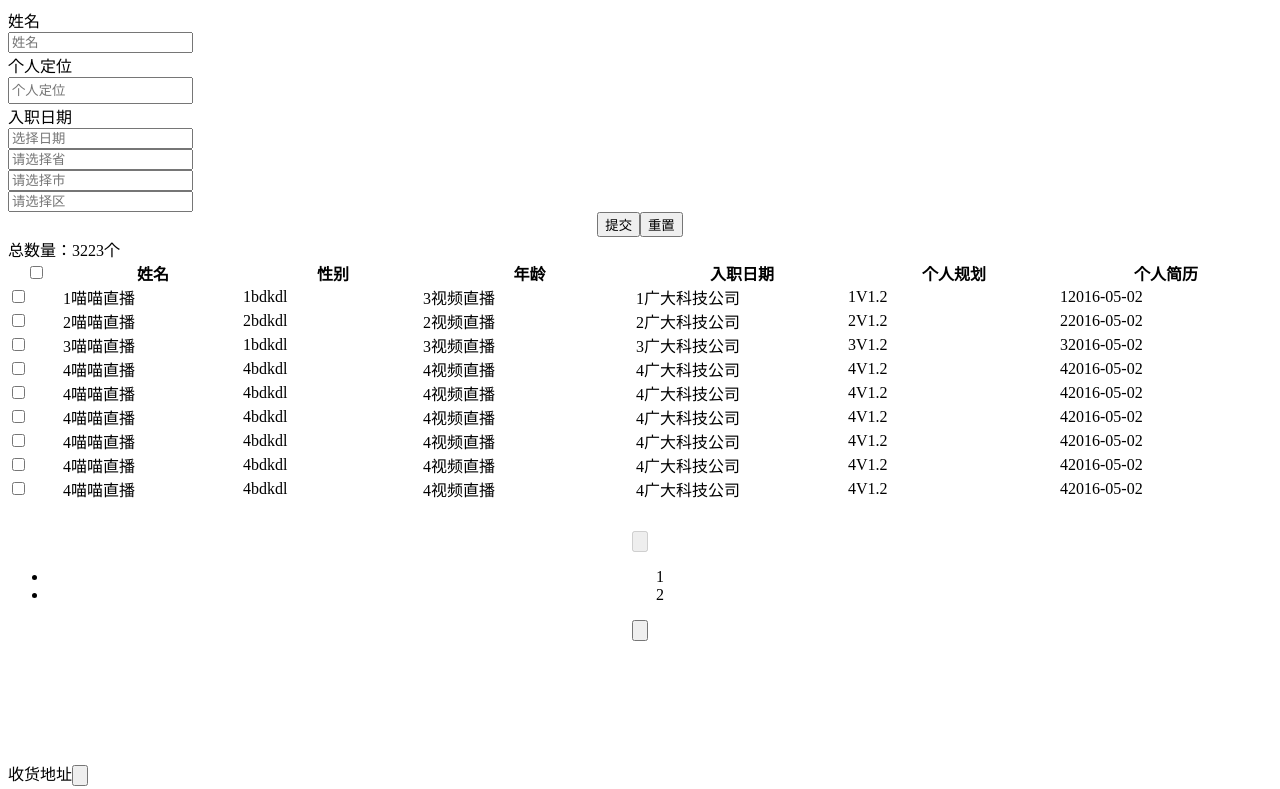
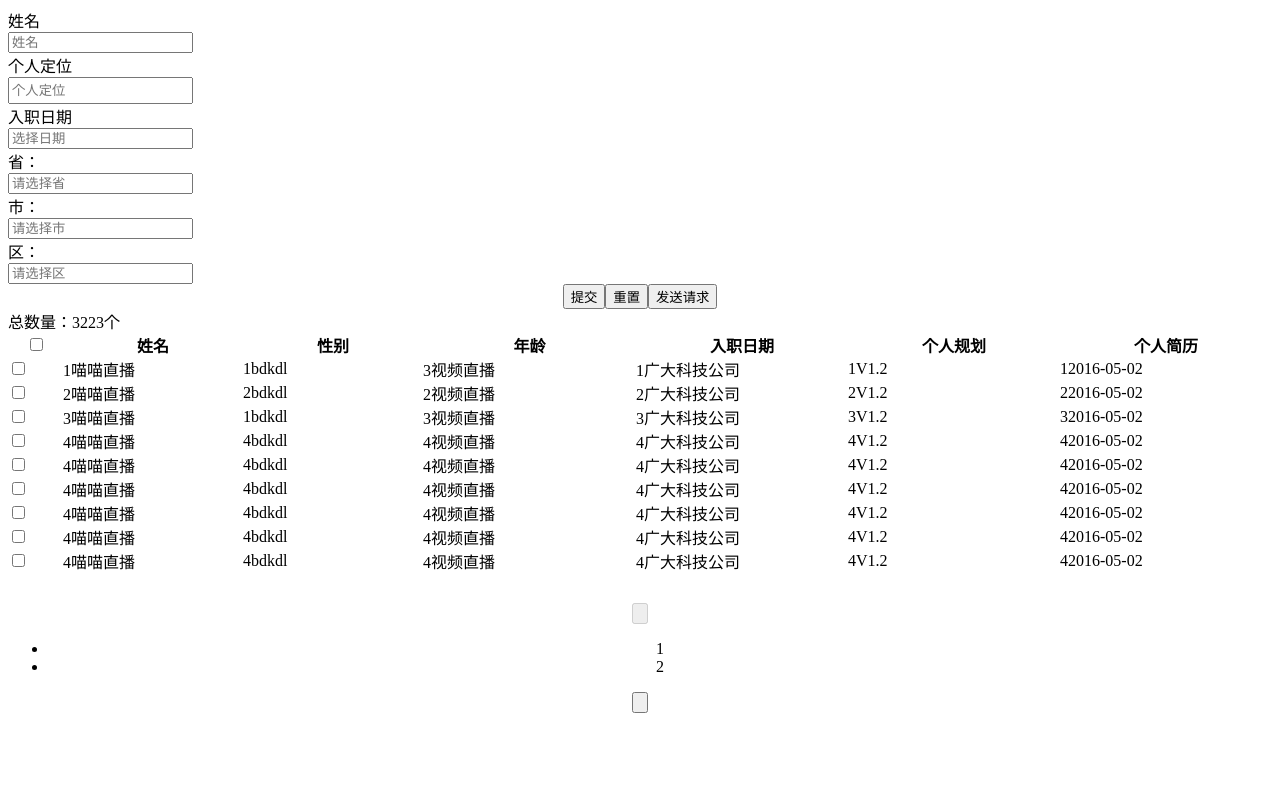
Before and after one commit to langhuakai/vuets-demo, a Vue app: page /query in a window 1280 px wide. Shown: the top 789 px of the page. Built offline with nearby package versions, Linux system fonts and the light colour scheme.

Commit message:
我的提交

```diff
--- a/src/components/QueryPage.vue
+++ b/src/components/QueryPage.vue
@@ -26,6 +26,7 @@
     <div class="center">
       <el-button type="primary" @click="submitForm('numberValidateForm')">提交</el-button>
       <el-button @click="resetForm('numberValidateForm')">重置</el-button>
+      <el-button @click="get">发送请求</el-button>
     </div>
     <TestTable></TestTable>
     <UpdateDialog :dialogFormVisible= "dialogUpdateVisible"  @handleUpdateClose="handleUpdateClose"/>
@@ -46,6 +47,7 @@
       origin: string;
     }
 
+    // 用户信息表单接口
     interface UserForm {
       userName: string;
       personalPlan: string;
@@ -56,19 +58,18 @@
       valueOrigin: string; // 所选的区
     }
 
+    // label和value对应接口
     interface ValueMap {
       label: string;
       value: string;
     }
 
-    interface App {
-      appname: string;
-      apkname: string;
+    // 请求封装接口
+    interface Config{
       type: string;
-      comp_name: string;
-      type_number: string;
-      update_date: string;
-      download_num: string;
+      url: string;
+      data?:string;
+      dataType:string;
     }
 
     @Component({
@@ -102,10 +103,51 @@
       public onSubmit(): void {
         console.log('submit!');
       };
+
+      public resetForm(): void{
+        this.formInline= {
+        userName: '',
+        personalPlan: '',
+        entryDate: '',
+        address: {
+          province: '',
+          city: '',
+          origin: '',
+        },
+        valueProvince: '', // 所选的省
+        valueCity: '', // 所选的市
+        valueOrigin: '', // 所选的区
+      };
+      this.$refs.rigionSelector.clear();
+      }
+      // 保存框关闭事件
       public handleUpdateClose(): void {
         this.dialogUpdateVisible = false;
+      };
+
+      // ajax请求封装
+      public ajax(config: Config){
+        let xhr = new XMLHttpRequest();
+        xhr.open(config.type, config.url, true);
+        xhr.send(config.data);
+        xhr.onreadystatechange = function (){
+          if(xhr.readyState == 4 && xhr.status == 200){
+            console.log('success')
+          }
+        }
+      };
+
+      // 获取用户数据
+      public get(){
+        this.ajax({
+          type: 'get',
+          url: '/api/queryUsers',
+          data: JSON.stringify(this.formInline),
+          dataType: 'json'
+        });
       }
     }
+
 </script>
 
 <style scoped>
--- a/src/components/RigionSelector.vue
+++ b/src/components/RigionSelector.vue
@@ -1,6 +1,6 @@
 <template>
   <div>
-      <span label="省">
+      <span label="省">省：
         <el-select v-model="valueProvince"
                    placeholder="请选择省"
                    @change="changeProvince">
@@ -12,7 +12,7 @@
           </el-option>
         </el-select>
       </span>
-      <span label="市">
+      <span label="市">市：
         <el-select v-model="valueCity"
                    placeholder="请选择市"
                    @change="changeCity">
@@ -24,7 +24,7 @@
           </el-option>
         </el-select>
       </span>
-      <span label="区">
+      <span label="区">区：
         <el-select v-model="valueOrigin"
                    placeholder="请选择区"
                    @change="changeOrigin">
@@ -68,6 +68,7 @@
     value: string;
   }
 
+@Component
 export default class RegionSelector extends Vue {
 
 
@@ -85,6 +86,7 @@ export default class RegionSelector extends Vue {
       };
 
       mounted () { // 在mounted时候赋值，子组件只更新一次，后面重新选择后展示此组件的数据，不再更新
+
       };
 
 
@@ -119,13 +121,14 @@ export default class RegionSelector extends Vue {
         this.provinceList = []
         this.cityList = []
         this.originList = []
+
         data.forEach((item: Area) => {
           if (item.value.match(/0000$/)) {
             this.provinceList.push({
               value: item.value,
               label: item.name,
               children: [],
-            })
+            });
           } else if (item.value.match(/00$/)) {
             this.cityList.push({
               value: item.value,
@@ -139,6 +142,7 @@ export default class RegionSelector extends Vue {
             })
           }
         });
+        console.log('--------------for结束--------------------------');
         for (let index in this.provinceList) {
           for (let index1 in this.cityList) {
             if (this.provinceList[index].value.slice(0, 2) === this.cityList[index1].value.slice(0, 2)) {
@@ -155,7 +159,7 @@ export default class RegionSelector extends Vue {
         }
       };
 
-      clear() {
+      public clear(): void {
           this.valueProvince= '';// 所选的省
           this.valueCity= ''; // 所选的市
           this.valueOrigin= ''; // 所选的区
--- a/src/components/UpdateDialog.vue
+++ b/src/components/UpdateDialog.vue
@@ -1,5 +1,5 @@
 <template>
-    <el-dialog title="收货地址" :visible.sync="dialogFormVisible" :before-close="handleUpdateClose">
+    <el-dialog title="基础信息" :visible.sync="dialogFormVisible" :before-close="handleUpdateClose">
         <el-form :model="form">
             <el-form-item label="姓名" :label-width="formLabelWidth">
                 <el-input v-model="form.name" autocomplete="off"></el-input>
--- a/src/main.ts
+++ b/src/main.ts
@@ -4,10 +4,31 @@ import router from './router';
 import store from './store';
 import Element from 'element-ui';
 import './element-variables.scss';
+import axios from 'axios';
 
 Vue.use(Element)
 
 Vue.config.productionTip = false;
+Vue.prototype.$axios = axios;
+
+
+interface Config{
+	type: string;
+	url: string;
+	data?:string;
+	dataType:string;
+}
+
+function ajax(config: Config){
+	let xhr = new XMLHttpRequest();
+	xhr.open(config.type, config.url, true);
+	xhr.send(config.data);
+	xhr.onreadystatechange = function (){
+		if(xhr.readyState == 4 && xhr.status == 200){
+			console.log('success')
+		}
+	}
+};
 
 new Vue({
   router,
```
Lines whose indentation alone changed are shown as unchanged.
